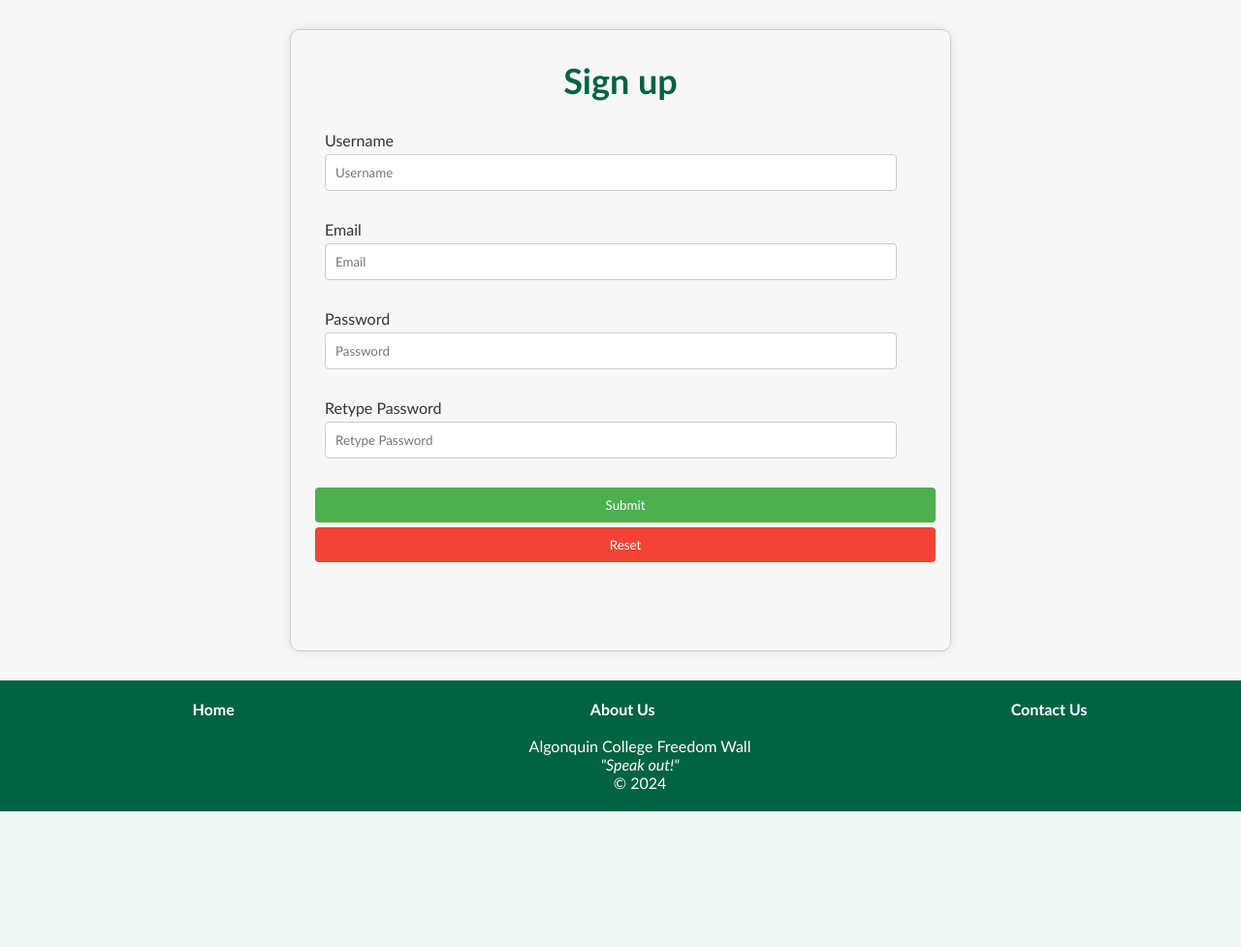
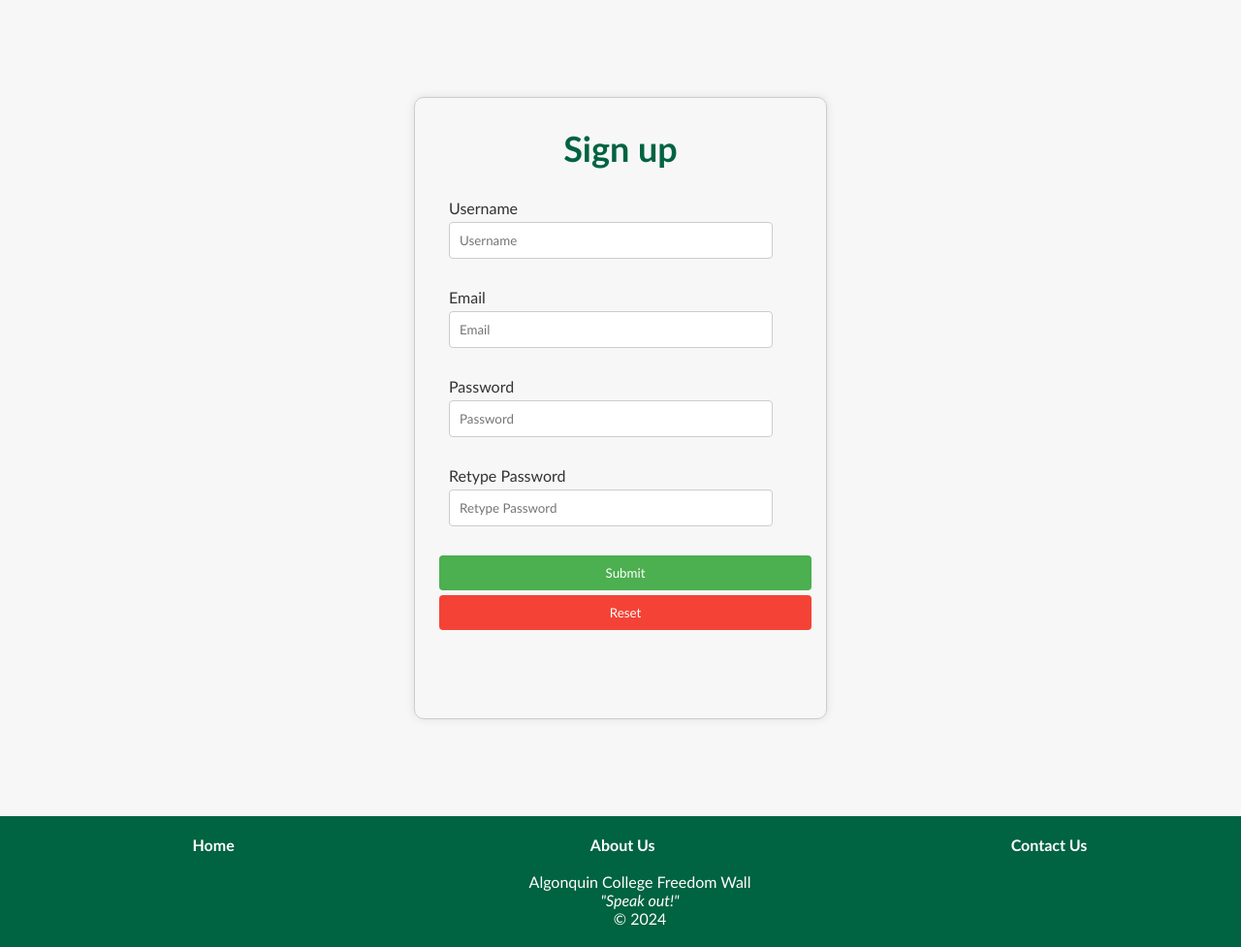
Before and after one commit to AC-Freedom-Wall/acfw-dev, a PHP site: page /page/member/join_form.php in a window 1280 px wide. Shown: the part 139-1116 px from the top of the page at 97% size. Before the commit the page ends 976 px from the top, so only its background shows below. Run offline with PHP 8.4, Linux system fonts and the light colour scheme.

Commit message:
Update contactus.css

```diff
--- a/css/contactus.css
+++ b/css/contactus.css
@@ -17,6 +17,16 @@
     box-shadow: 0 0 10px rgba(0, 0, 0, 0.1);
     height: 550px;
     text-align: center;
+}
+
+#join_form_in {
+    width: 30%;
+    margin: 100px auto;
+    padding: 20px;
+    border: 1px solid #ccc;
+    border-radius: 10px;
+    box-shadow: 0 0 10px rgba(0,0,0,0.1);
+    height: 600px;
 }
 
 .form-group {
@@ -92,16 +102,6 @@ button:hover {
     color: #a94442;
 }
 
-#join_form_in {
-    width: 50%;
-    margin: 30px auto;
-    padding: 20px;
-    border: 1px solid #ccc;
-    border-radius: 10px;
-    box-shadow: 0 0 10px rgba(0,0,0,0.1);
-    height: 600px;
-}
-
 #join_form_in h2 {
     text-align: center;
     margin-bottom: 20px;
```
